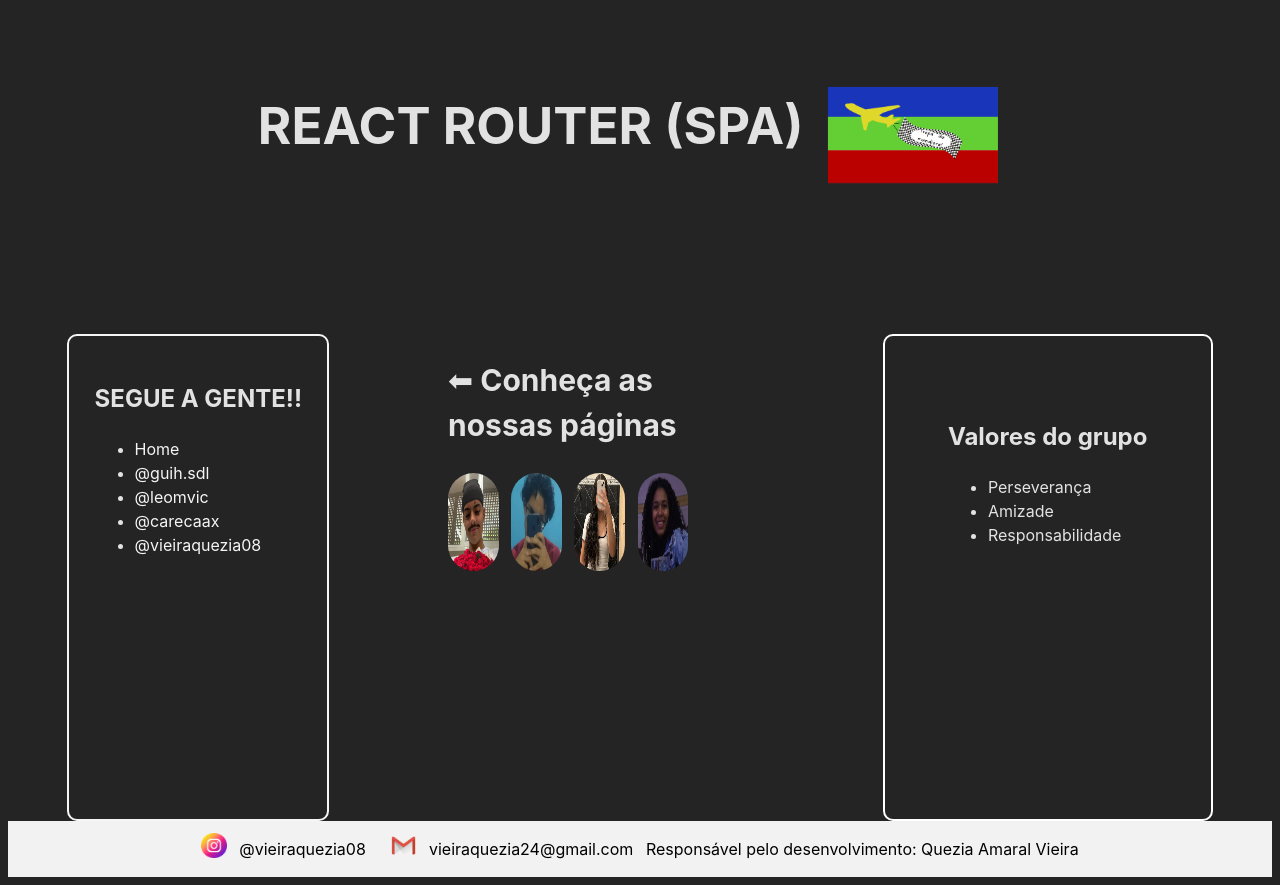
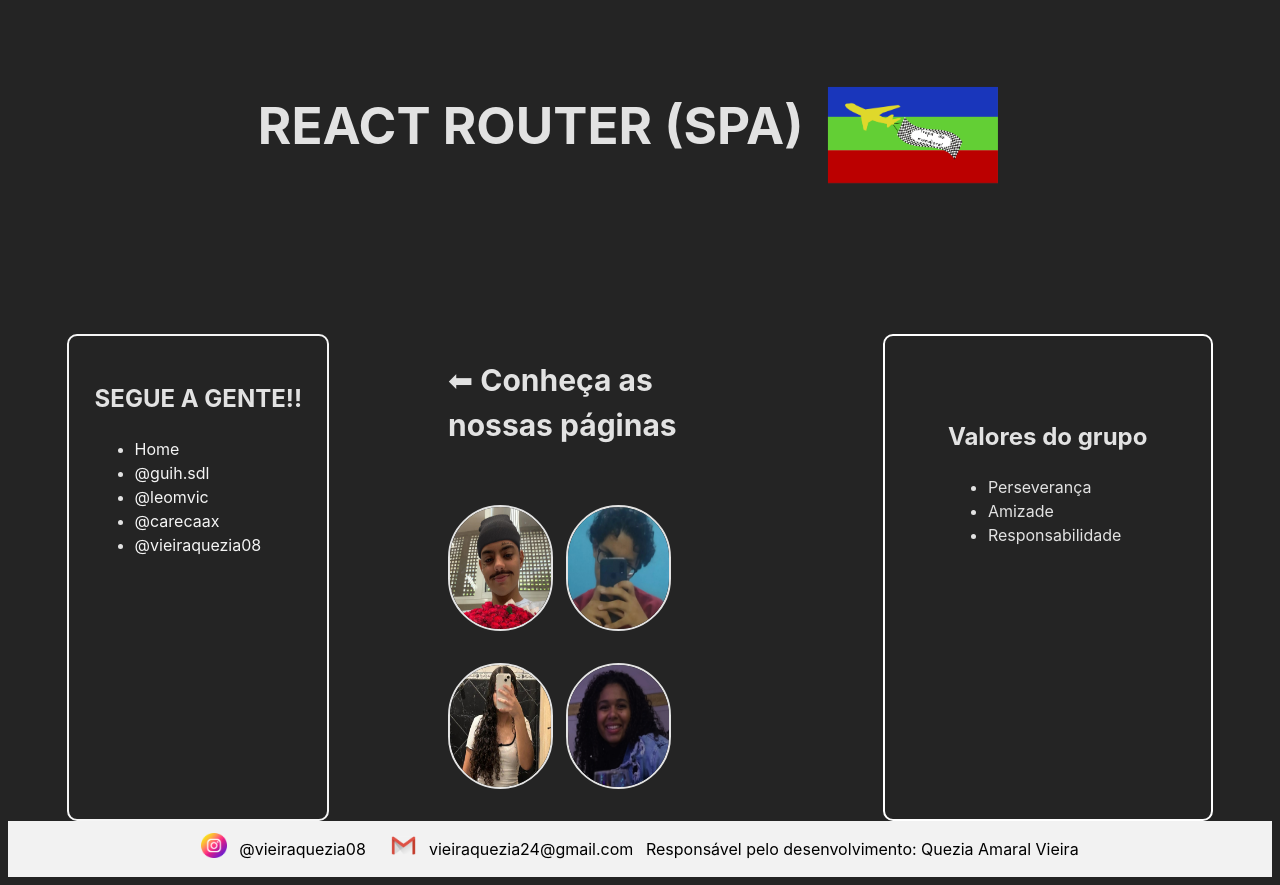
Before and after one commit to VieiraQuezia/Projeto-React-Router, a React (Vite) app in the folder Projeto-SPA/: page / in a window 1280 px wide. Built offline with nearby package versions, Linux system fonts and the light colour scheme.

Commit message:
final pagina guilherme

```diff
--- a/Projeto-SPA/src/App.css
+++ b/Projeto-SPA/src/App.css
@@ -37,11 +37,22 @@
 }
 .image {
   font-size: 20px;
+  display: flex;
+  flex-wrap: wrap;
+
   img{
-  width: 20%;
-  height: 20%;
-  border-radius: 100px;
-  margin-right: 5%; }
+  width: 40%;
+  height: 25%;
+  border: 2px solid;
+  border-radius: 110px;
+  margin-right: 5%;
+
+
+ }
+}
+
+.image img:hover{
+  transform: scale(1.1);
 }
 
 .bloco:hover {
--- a/Projeto-SPA/src/Pages/Guilherme.jsx
+++ b/Projeto-SPA/src/Pages/Guilherme.jsx
@@ -19,8 +19,7 @@ function guilherme() {
       <nav className="header_pagina">
         <a
           href="http://localhost:5173/"
-          target="_blank"
-          rel="noopener noreferrer"
+          target="_self"
         >
           <img className="logo" src={logo} alt="logo" />
         </a>
```
